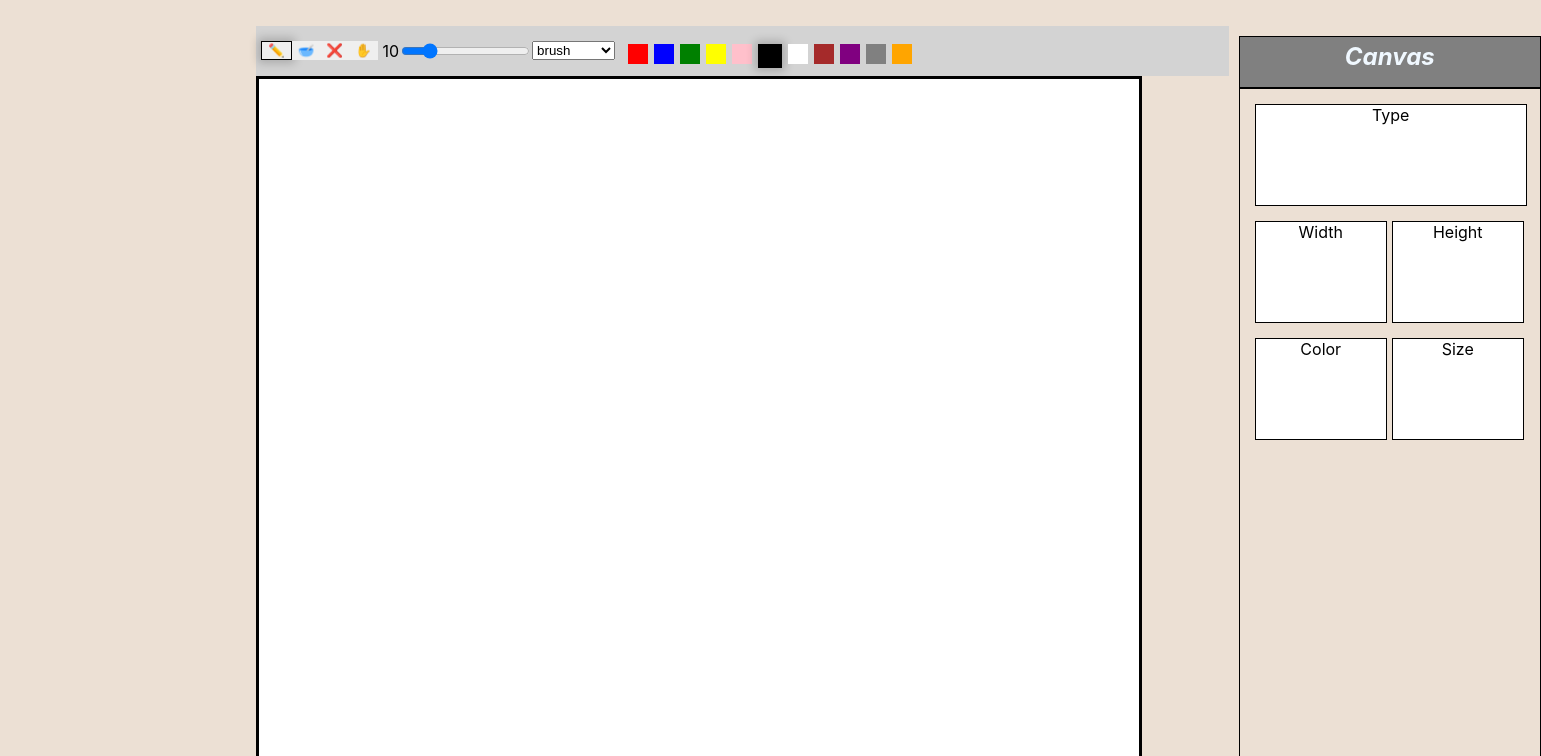
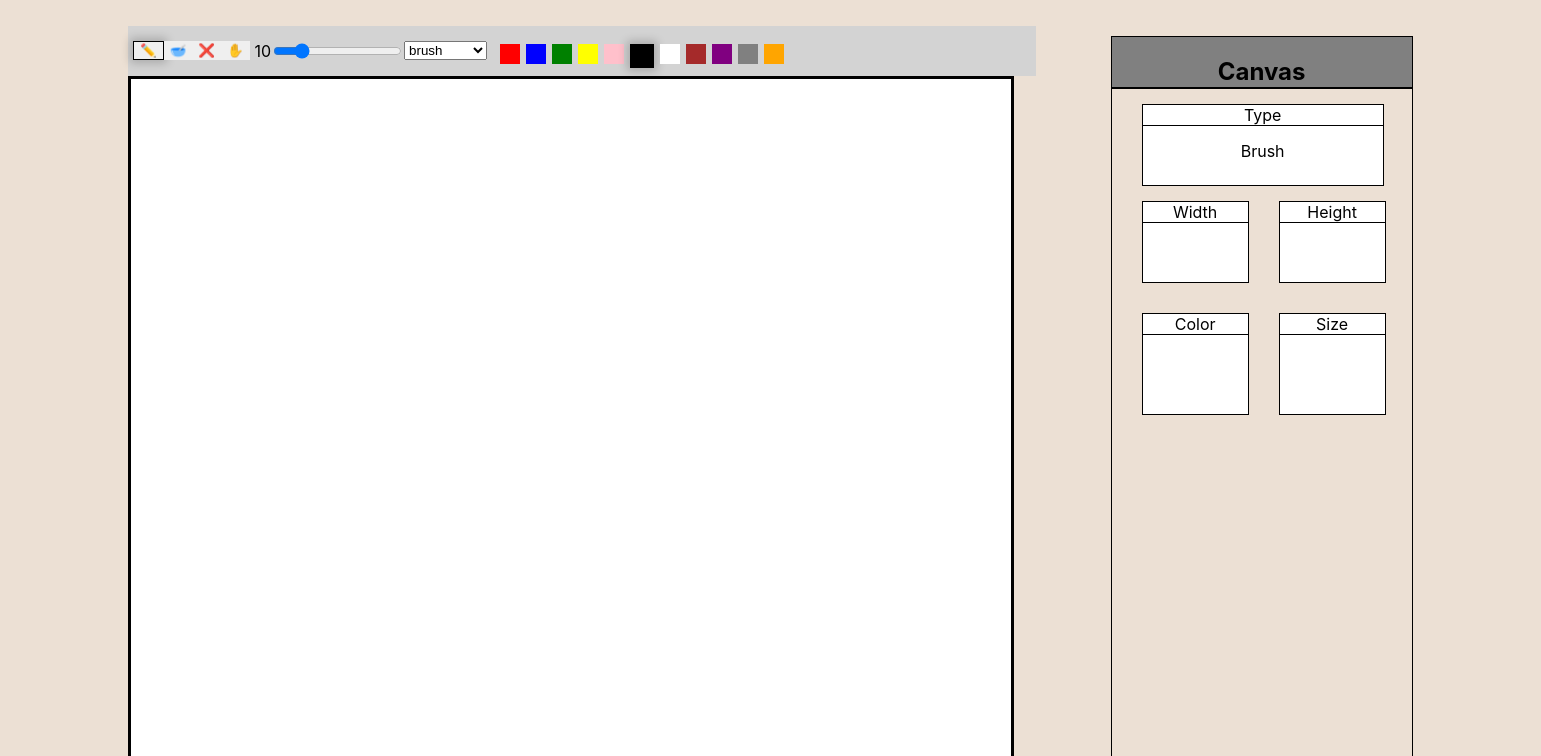
Before and after one commit to kor-ash/SWProject, a React (Create React App) app: page / in a window 1280 px wide. Shown: the top 756 px of the page, 1541 px wide, since content can reach past the window. Built offline with nearby package versions, Linux system fonts and the light colour scheme.

Commit message:
COSE471 Term Code Refactoring Complete using Redux Tool Kit

```diff
--- a/src/App.js
+++ b/src/App.js
@@ -34,7 +34,7 @@ function App() {
   return (
     <Provider store={store}>
       <div style={{ display: "flex" }}>
-        <div style={{ marginTop: "2%", marginLeft: "20%", marginRight: "0.01%" }}>
+        <div style={{ marginTop: "2%", marginLeft: "10%" }}>
           <Header curTool={curTool} setCurTool={setCurTool} curSize={curSize} setCurSize={setCurSize} handleUtensil={handleUtensil} curColor={curColor} setCurColor={setCurColor} />
           <Container curTool={curTool} setCurTool={setCurTool} utensil={utensil} handleUtensil={handleUtensil} />
         </div>
--- a/src/assets/styles/Header.css
+++ b/src/assets/styles/Header.css
@@ -18,7 +18,7 @@
 
 #header {
     background-color: lightgray;
-    width: 99%;
+    width: 92.4%;
     display: flex;
     justify-content: space-between;
     height: 50px;
--- a/src/assets/styles/Sidebar.css
+++ b/src/assets/styles/Sidebar.css
@@ -13,49 +13,46 @@
     border: 1px solid black;
     background-color: grey;
 }
-
-h2 {
-    font-style: italic;
-    color: aliceblue;
-    margin-top: 5px;
+#sideBarBoxHeader{
+    border-bottom: 1px solid black;
 }
-
-#contentType {
+#sideBarTypeBox{
+    margin-left: 10%;
+    margin-top: 15px;
+    width: 80%;
+    height: 80px;
+    border: 1px solid black;
     background-color: white;
-    margin: 15px;
-    width: 270px;
+}
+#sideBarWidthBox {
+    margin-left: 10%;
+    margin-top: 15px;
+    width: 35%;
+    height: 80px;
+    border: 1px solid black;
+    background-color: white;
+}
+#sideBarHeightBox {
+    margin-left: 10%;
+    margin-top: 15px;
+    width: 35%;
+    height: 80px;
+    border: 1px solid black;
+    background-color: white;
+}
+#sideBarColorBox {
+    margin-left: 10%;
+    margin-top: 15px;
+    width: 35%;
     height: 100px;
     border: 1px solid black;
+    background-color: white;
 }
-
-#contentWidth {
-    background-color: white;
-    border: 1px solid black;
-    width: 130px;
-    height: 100px;
-    margin-left: 15px;
-    margin-right: 5px;
-}
-
-#contentHeight {
-    background-color: white;
-    width: 130px;
+#sideBarSizeBox {
+    margin-left:10%;
+    margin-top: 15px;
+    width: 35%;
     height: 100px;
     border: 1px solid black;
+    background-color: white;
 }
-
-#contentColor {
-    background-color: white;
-    border: 1px solid black;
-    width: 130px;
-    height: 100px;
-    margin-left: 15px;
-    margin-right: 5px;
-}
-
-#contentSize {
-    background-color: white;
-    width: 130px;
-    height: 100px;
-    border: 1px solid black;
-}
--- a/src/components/Container.js
+++ b/src/components/Container.js
@@ -1,9 +1,10 @@
-import { is } from '@react-spring/shared';
 import React, { useEffect, useRef, useState } from 'react';
 import CanvasContext from '../features/canvas/CanvasContext';
 import { CompositeObject } from '../components/CompositeObject';
 import { ObjectsFactory } from '../factory/ObjectsFactory';
 import { findClickedCircle, findClickedVector } from '../Util';
+import { useDispatch, useSelector } from 'react-redux';
+import { updateSelectedVector, updateSelectedCircle } from '../features/canvas/CanvasSlice';
 const init = (canvasAarray) => {
     canvasAarray.forEach((canvas) => {
         canvas.width = window.innerHeight * 1.1;
@@ -23,6 +24,8 @@ const Container = ({ curTool, handleUtensil, utensil }) => {
     const [selectedVector, setSelectedVector] = useState([]);
     const [selectedCircle, setSelectedCircle] = useState([]);
     const [isMove, setIsMove] = useState(true)
+    const { savedVector, savedCircle } = useSelector(state => state.canvas)
+    const dispatch = useDispatch()
     useEffect(() => {
         const t = [canvasRef.current, dupRef.current, lineDupRef.current]
         init(t)
@@ -72,6 +75,8 @@ const Container = ({ curTool, handleUtensil, utensil }) => {
                 })
                 setSelectedVector([])
                 setSelectedCircle([])
+                dispatch(updateSelectedVector([]))
+                dispatch(updateSelectedCircle([]))
             }
             setIsMove(false)
             setIsDrawing(true);
@@ -94,9 +99,21 @@ const Container = ({ curTool, handleUtensil, utensil }) => {
         else if (isClickedVector) {
             setIsDrawing(false)
             setIsMove(true)
-            console.log(compositeObject.objects)
-            console.log("선택", compositeObject.objects.filter(object => object.props.type === 'vector' && object.props.isClicked))
-            setSelectedVector(compositeObject.objects.filter(object => object.props.type === 'vector' && object.props.isClicked));
+            const selVector = compositeObject.objects.filter(object => object.props.type === 'vector' && object.props.isClicked)
+            setSelectedVector(selVector);
+            const saveVector = selVector.map((object) => {
+                return {
+                    sx: object.props.sx,
+                    sy: object.props.sy,
+                    ex: object.props.ex,
+                    ey: object.props.ey,
+                    color: object.props.color,
+                    size: object.props.size,
+                    isClicked: object.isClicked
+                }
+            })
+            dispatch(updateSelectedVector(saveVector))
+            dispatch(updateSelectedCircle([]))
             compositeObject.objects.forEach((object) => {
                 if (object.props.type !== "vector")
                     object.props.isClicked = false;
@@ -105,12 +122,26 @@ const Container = ({ curTool, handleUtensil, utensil }) => {
         } else if (isClickedCircle) {
             setIsMove(true)
             setIsDrawing(false);
+            const selCircle = compositeObject.objects.filter(object => object.props.type === 'circle' && object.props.isClicked)
+            const saveCircle = selCircle.map((object) => {
+                return {
+                    sx: object.props.sx,
+                    sy: object.props.sy,
+                    rad: object.props.rad,
+                    color: object.props.color,
+                    size: object.props.size,
+                    isClicked: object.isClicked
+                }
+            })
             compositeObject.objects.forEach((object) => {
                 if (object.props.type !== "circle")
                     object.props.isClicked = false;
             })
             setSelectedVector([])
-            setSelectedCircle(compositeObject.objects.filter(object => object.props.type === 'circle' && object.props.isClicked));
+            setSelectedCircle(selCircle);
+
+            dispatch(updateSelectedCircle(saveCircle))
+            dispatch(updateSelectedVector([]))
         }
     }
     const onMouseMove = ({ nativeEvent }) => {
--- a/src/components/Sidebar.js
+++ b/src/components/Sidebar.js
@@ -1,18 +1,43 @@
-import React from 'react';
+import React, { useEffect, useState } from 'react';
 import styles from '../assets/styles/Sidebar.css'
+import { useSelector } from 'react-redux';
+
+const SideBarBox = ({ title, content }) => {
+    const id = "sideBar" + title + "Box"
+    console.log(id)
+    return (
+        <div id={id}>
+            <div id="sideBarBoxHeader">{title}</div>
+            <div style={{ paddingTop: "15px" }}>{content}</div>
+        </div>
+    )
+}
 const Sidebar = () => {
+    const { savedVector, savedCircle } = useSelector(state => state.canvas)
+    const [type, setType] = useState("Brush")
+
+    useEffect(() => {
+        if (savedVector.length) {
+            setType("Vector")
+        }
+        else if (savedCircle.length) {
+            setType("Circle")
+        }
+        else {
+            setType("Brush")
+        }
+    }, [savedVector, savedCircle])
+
     return (
         <div id="sideBar">
-            <div id="contentType">
-                Type
-            </div>
+            <SideBarBox title={"Type"} content={type} />
             <div style={{ display: "flex" }}>
-                <div id="contentWidth">Width</div>
-                <div id="contentHeight">Height</div>
+                <SideBarBox id="contentWidth" title={"Width"} content={""} />
+                <SideBarBox id="contentHeight" title={"Height"} content={""} />
             </div>
             <div style={{ marginTop: "15px", display: "flex" }}>
-                <div id="contentColor">Color</div>
-                <div id="contentSize">Size</div>
+                <SideBarBox id="contentColor" title={"Color"} content={""} />
+                <SideBarBox id="contentSize" title={"Size"} content={""} />
             </div>
         </div>
     );
--- a/src/features/canvas/CanvasSlice.js
+++ b/src/features/canvas/CanvasSlice.js
@@ -2,20 +2,20 @@ import { createSlice } from '@reduxjs/toolkit';
 const CanvasSlice = createSlice({
     name: 'canvas',
     initialState: {
-        selectedVector: [],
-        selectedCircle: [],
+        savedVector: [],
+        savedCircle: [],
         allObject: []
         //compositeObject: new CompositeObject(),
     },
     reducers: {
         updateSelectedVector(state, action) {
-            state.selectedVector = action.payload;
+            state.savedVector = action.payload;
         },
         updateSelectedCircle(state, action) {
-            state.selectedCircle = action.payload;
+            state.savedCircle = action.payload;
         },
         updateAllObject(state, action) {
-            state.object = action.payload;
+            state.allObject = action.payload;
         }
         /*
         updateCompositeObject(state, action) {
--- a/src/main.js
+++ b/src/main.js
@@ -31,8 +31,8 @@ function createWindow() {
     const menu = Menu.buildFromTemplate(template);
     Menu.setApplicationMenu(menu);
     const win = new BrowserWindow({
-        width: 800,
-        height: 600,
+        width: 1500,
+        height: 1500,
         webPreferences: {
             preload: path.join(__dirname, 'preload.js')
         }
```
